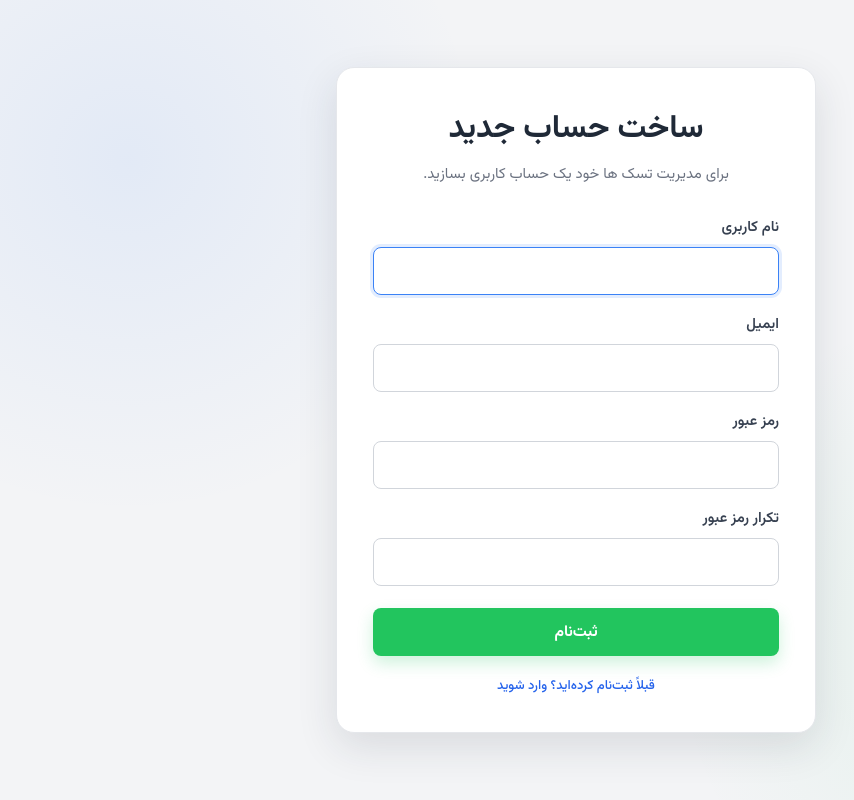
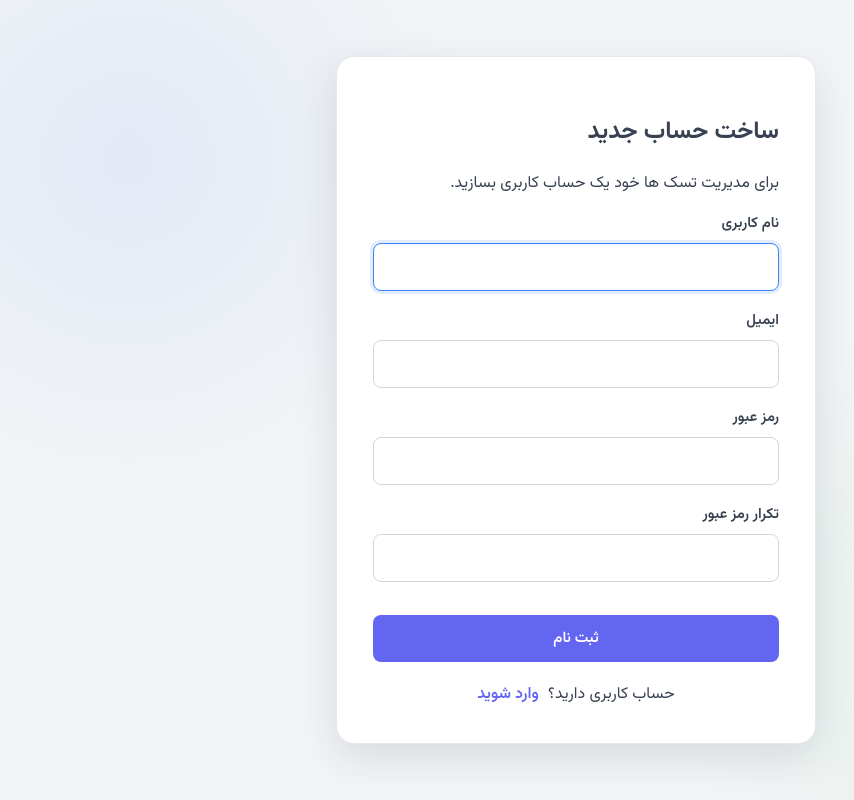
Before and after one commit to farnamrajabi028-cpu/Todoapp, a Django app: page /register/ in a window 1280 px wide. Shown: the whole page, without its empty margins (64-918 px from the left). Run offline with Django 5.2, Linux system fonts and the light colour scheme.

```diff
--- a/todoapp/urls.py
+++ b/todoapp/urls.py
@@ -6,6 +6,7 @@ from todoapplication import views
 
 
 urlpatterns = [
+    path('check-username/', views.check_username, name='check_username'),
     # پنل مدیریت جنگو
     path(
         "admin/",
--- a/todoapplication/templates/todoapplication/register.html
+++ b/todoapplication/templates/todoapplication/register.html
@@ -3,156 +3,116 @@
 <html lang="fa" dir="rtl">
 <head>
     <meta charset="UTF-8">
-
-    <meta
-        name="viewport"
-        content="width=device-width, initial-scale=1.0"
-    >
-
-    <title>ثبت‌نام | مدیریت تسک ها</title>
-
-    <link
-        rel="stylesheet"
-        href="{% static 'todoapplication/auth_style.css' %}"
-    >
+    <meta name="viewport" content="width=device-width, initial-scale=1.0">
+    <title>ثبت نام - مدیریت تسک‌ها</title>
+    <link rel="stylesheet" href="{% static 'todoapplication/auth_style.css' %}">
+    <style>
+        .btn-submit {
+            width: 100%;
+            padding: 12px;
+            background-color: #6366f1;
+            color: #ffffff;
+            border: none;
+            border-radius: 8px;
+            font-size: 15px;
+            font-weight: 600;
+            cursor: pointer;
+            transition: all 0.2s ease;
+            margin-top: 15px;
+            font-family: inherit;
+        }
+        .btn-submit:hover:not(:disabled) {
+            background-color: #4f46e5;
+        }
+        .btn-submit:disabled {
+            background-color: #94a3b8;
+            cursor: not-allowed;
+            opacity: 0.7;
+        }
+    </style>
 </head>
-
 <body>
-    <main class="auth-container">
-        <section class="auth-card">
-
-            <header class="auth-header">
-                <h1>ساخت حساب جدید</h1>
-                <p>برای مدیریت تسک ها خود یک حساب کاربری بسازید.</p>
-            </header>
+    <div class="auth-container">
+        <div class="auth-card">
+            <h2>ساخت حساب جدید</h2>
+            <p class="subtitle">برای مدیریت تسک ها خود یک حساب کاربری بسازید.</p>
 
             {% if messages %}
-                <div class="messages" aria-live="polite">
-                    {% for message in messages %}
-                        <div class="message {{ message.tags }}">
-                            {{ message }}
-                        </div>
-                    {% endfor %}
-                </div>
+                {% for message in messages %}
+                    <div class="alert alert-{{ message.tags }}">{{ message }}</div>
+                {% endfor %}
             {% endif %}
 
-            {% if form.non_field_errors %}
-                <div class="message error">
-                    {% for error in form.non_field_errors %}
-                        <p>{{ error }}</p>
-                    {% endfor %}
-                </div>
-            {% endif %}
-
-            <form method="post" action="{% url 'register' %}">
+            <form method="POST" action="{% url 'register' %}">
                 {% csrf_token %}
-
                 <div class="form-group">
-                    <label for="register-username">
-                        نام کاربری
-                    </label>
-
-                    <input
-                        id="register-username"
-                        name="username"
-                        type="text"
-                        value="{{ form.username.value|default:'' }}"
-                        autocomplete="username"
-                        autofocus
-                        required
-                    >
-
-                    {% if form.username.errors %}
-                        <div class="field-errors">
-                            {% for error in form.username.errors %}
-                                <span>{{ error }}</span>
-                            {% endfor %}
-                        </div>
-                    {% endif %}
+                    <label for="username">نام کاربری</label>
+                    <input type="text" id="username-input" name="username" required autocomplete="username" autofocus>
+                    <small id="username-feedback" style="display: block; margin-top: 6px; font-size: 13px; font-weight: 500;"></small>
                 </div>
 
                 <div class="form-group">
-                    <label for="register-email">
-                        ایمیل
-                    </label>
-
-                    <input
-                        id="register-email"
-                        name="email"
-                        type="email"
-                        value="{{ form.email.value|default:'' }}"
-                        autocomplete="email"
-                        required
-                    >
-
-                    {% if form.email.errors %}
-                        <div class="field-errors">
-                            {% for error in form.email.errors %}
-                                <span>{{ error }}</span>
-                            {% endfor %}
-                        </div>
-                    {% endif %}
+                    <label for="email">ایمیل</label>
+                    <input type="email" id="email" name="email" required autocomplete="email">
                 </div>
 
                 <div class="form-group">
-                    <label for="register-password1">
-                        رمز عبور
-                    </label>
-
-                    <input
-                        id="register-password1"
-                        name="password1"
-                        type="password"
-                        autocomplete="new-password"
-                        required
-                    >
-
-                    {% if form.password1.errors %}
-                        <div class="field-errors">
-                            {% for error in form.password1.errors %}
-                                <span>{{ error }}</span>
-                            {% endfor %}
-                        </div>
-                    {% endif %}
+                    <label for="password">رمز عبور</label>
+                    <input type="password" id="password" name="password" required autocomplete="new-password">
                 </div>
 
                 <div class="form-group">
-                    <label for="register-password2">
-                        تکرار رمز عبور
-                    </label>
-
-                    <input
-                        id="register-password2"
-                        name="password2"
-                        type="password"
-                        autocomplete="new-password"
-                        required
-                    >
-
-                    {% if form.password2.errors %}
-                        <div class="field-errors">
-                            {% for error in form.password2.errors %}
-                                <span>{{ error }}</span>
-                            {% endfor %}
-                        </div>
-                    {% endif %}
+                    <label for="password_confirm">تکرار رمز عبور</label>
+                    <input type="password" id="password_confirm" name="password_confirm" required autocomplete="new-password">
                 </div>
 
-                <button class="auth-button register-button" type="submit">
-                    ثبت‌نام
-                </button>
-
-                <div class="auth-links single-link">
-                    <a
-                        class="auth-link"
-                        href="{% url 'login' %}"
-                    >
-                        قبلاً ثبت‌نام کرده‌اید؟ وارد شوید
-                    </a>
-                </div>
+                <button type="submit" id="submit-btn" class="btn btn-primary btn-submit">ثبت نام</button>
             </form>
 
-        </section>
-    </main>
+            <div class="auth-footer" style="margin-top: 20px; text-align: center;">
+                <span>حساب کاربری دارید؟</span>
+                <a href="{% url 'login' %}" style="color: #6366f1; text-decoration: none; font-weight: 600; margin-right: 5px;">وارد شوید</a>
+            </div>
+        </div>
+    </div>
+
+    <script>
+    document.addEventListener("DOMContentLoaded", function() {
+        const usernameInput = document.getElementById("username-input");
+        const feedback = document.getElementById("username-feedback");
+        const submitBtn = document.getElementById("submit-btn");
+
+        if (usernameInput && feedback) {
+            let debounceTimer;
+            usernameInput.addEventListener("input", function() {
+                clearTimeout(debounceTimer);
+                const val = this.value.trim();
+
+                if (val.length === 0) {
+                    feedback.textContent = "";
+                    if (submitBtn) submitBtn.disabled = false;
+                    return;
+                }
+
+                debounceTimer = setTimeout(() => {
+                    fetch(`/check-username/?username=${encodeURIComponent(val)}`)
+                        .then(res => res.json())
+                        .then(data => {
+                            if (data.exists) {
+                                feedback.textContent = "این نام کاربری قبلاً استفاده شده است.";
+                                feedback.style.color = "#ef4444";
+                                if (submitBtn) submitBtn.disabled = true;
+                            } else {
+                                feedback.textContent = "این نام کاربری آزاد است.";
+                                feedback.style.color = "#10b981";
+                                if (submitBtn) submitBtn.disabled = false;
+                            }
+                        })
+                        .catch(err => console.error("Error:", err));
+                }, 300);
+            });
+        }
+    });
+    </script>
 </body>
 </html>
--- a/todoapplication/views.py
+++ b/todoapplication/views.py
@@ -4,6 +4,7 @@ from django.contrib import messages
 from django.contrib.auth import authenticate, login, logout
 from django.contrib.auth.decorators import login_required
 from django.contrib.auth.models import User
+from django.http import JsonResponse
 from django.shortcuts import get_object_or_404, redirect, render
 
 from .models import Todo
@@ -64,62 +65,31 @@ def login_view(request):
 def register_view(request):
     if request.user.is_authenticated:
         return redirect("home")
-
     if request.method == "POST":
         username = request.POST.get("username", "").strip()
         email = request.POST.get("email", "").strip()
-        password1 = request.POST.get("password1", "")
-        password2 = request.POST.get("password2", "")
+        password = request.POST.get("password", "")
+        password_confirm = request.POST.get("password_confirm") or request.POST.get("confirm_password") or ""
 
-        if not username or not email or not password1 or not password2:
-            messages.error(
-                request,
-                "لطفاً همه فیلدها را تکمیل کنید.",
-            )
+        if not username or not password:
+            messages.error(request, "لطفاً تمامی فیلدهای الزامی را تکمیل کنید.")
+            return render(request, "todoapplication/register.html")
 
-        elif User.objects.filter(username=username).exists():
-            messages.error(
-                request,
-                "این نام کاربری قبلاً استفاده شده است.",
-            )
+        if password != password_confirm:
+            messages.error(request, "رمز عبور با تکرار آن مطابقت ندارد.")
+            return render(request, "todoapplication/register.html")
 
-        elif User.objects.filter(email=email).exists():
-            messages.error(
-                request,
-                "این ایمیل قبلاً ثبت شده است.",
-            )
+        if User.objects.filter(username=username).exists():
+            messages.error(request, "این نام کاربری قبلاً استفاده شده است.")
+            return render(request, "todoapplication/register.html")
 
-        elif password1 != password2:
-            messages.error(
-                request,
-                "رمز عبور و تکرار آن یکسان نیستند.",
-            )
-
-        elif len(password1) < 8:
-            messages.error(
-                request,
-                "رمز عبور باید حداقل ۸ کاراکتر داشته باشد.",
-            )
-
-        else:
-            User.objects.create_user(
-                username=username,
-                email=email,
-                password=password1,
-            )
-
-            messages.success(
-                request,
-                "حساب کاربری با موفقیت ساخته شد؛ اکنون وارد شوید.",
-            )
-
-            return redirect("login")
+        user = User.objects.create_user(username=username, email=email, password=password)
+        login(request, user)
+        messages.success(request, f"خوش آمدید {username}! حساب شما با موفقیت ساخته شد.")
+        return redirect("home")
 
     return render(request, "todoapplication/register.html")
 
-
-
-@login_required
 def home(request):
     if request.method == "POST":
         title = request.POST.get("title", "").strip()
@@ -230,3 +200,11 @@ def delete_todo(request, todo_id):
         messages.success(request, "تسک با موفقیت حذف شد.")
 
     return redirect("home")
+
+
+def check_username(request):
+    username = request.GET.get("username", "").strip()
+    if not username:
+        return JsonResponse({"exists": False})
+    exists = User.objects.filter(username__iexact=username).exists()
+    return JsonResponse({"exists": exists})
```
Also changed, not shown: todoapplication/templates/todoapplication/home.html (+11 -3 lines).
